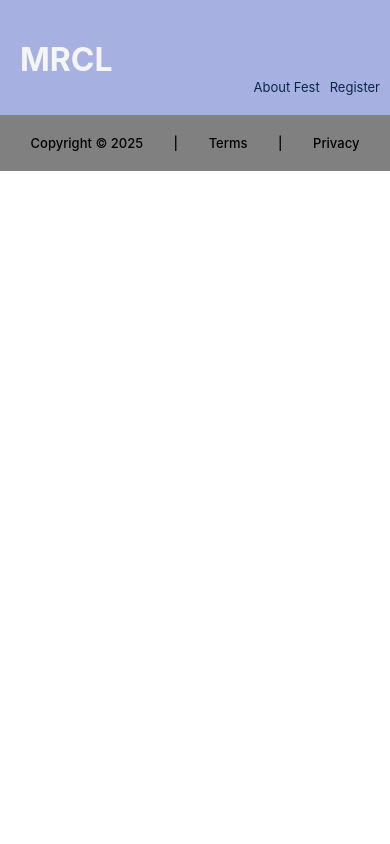
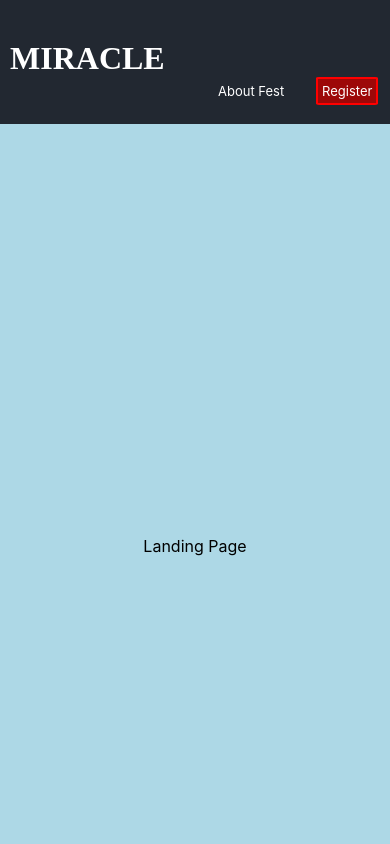
Before and after one commit to hema-akkireddi378/ProjectOnFest, a React (Vite) app: page / in a window 390 px wide. Shown: the top 844 px of the page. Built offline with nearby package versions, Linux system fonts and the light colour scheme.

Commit message:
css update

```diff
--- a/src/App.css
+++ b/src/App.css
@@ -1,3 +1,4 @@
+/* Css Reset */
 * {
   margin: 0;
   padding: 0;
@@ -7,24 +8,55 @@
 
 /* Mobile (480 px) */
 /* ================================================== */
+@media only screen and (max-width: 480px) {
+  /* Body Of Home  */
+  /* ================================================== */
+   /* Header */
+  /* ================================================== */
+   .header{
+    background-color:#222831;
+
+  }
+  /* main-header */
+  /* ================================================== */
+  .main-header{
+    /* padding: 20px 0px 5px 20px; */
+    color: white;
+    padding: 40px 0px 0px 10px ;
+    font-family: 'Times New Roman', Times, serif;
+  }
+
+  /* nav-elements Class */
+  /* ================================================== */
+
+  .nav-elements {
+    display: flex;
+    flex-direction: row;
+    align-items: end;
+    justify-content: end;
+    gap: 10px;
+    padding: 0px 10px 20px 0px ;
+    font-family: 'Inter', sans-serif;
+    font-size: small;
+    font-weight: 300px;
+    font-family: 'Inter', sans-serif;
+
+    /* background-color: #3F72AF; */
+  }
+
+
+  .bottomFooter{
+    display: flex;
+    flex-direction: row;
+    justify-content: space-evenly;
+    background-color: #EEEEEE;
+    width: 100%;
+
+  }
 
 .register-header{
   background-color: #3F72AF;
   color: white;
-}
-
-
-
-
-@media only screen and (max-width: 480px) {
-  /* Body Of Home  */
-  /* ================================================== */
-  .bottomFooter{
-    display: flex;
-    flex-direction: row;
-    justify-content: space-evenly;
-    background-color: gray;
-
 }
 
   .footer-bottom-2{
@@ -44,9 +76,7 @@
     display: flex;
     flex-direction: column;
   }
-  .SignInMainHeader{
-    background-color: #A6B1E1;
-  }
+
   .SignInHeader{
     padding:10% ;
     color: black;
@@ -55,11 +85,11 @@
 
   }
   .RegisterMainHeader{
-    background-color: #A6B1E1;
+    background-color:black;
   }
   .RegisterHeader{
     padding: 10%;
-    color: black;
+    color: white;
     font-size: xx-large;
     font-weight: 500;
   }
@@ -68,14 +98,23 @@
     text-decoration: none;
     color: black;
   }
+
+  .AboutFestMainHeader{
+   background-color: #000;
+  }
+  .AboutFestHeader{
+     padding: 10%;
+    color: white;
+    font-size: xx-large;
+    font-weight: 500;
+  }s
+
+
+
+
   /* main-logo */
   /* ==================================================== */
-.main-logo{
-  background-color: #0F4C75;
-  /* padding: 50% 30% 50% 30%; */
-  min-height: 50vh;
-  padding: 50% 15% 50% 15%;
-}
+
 /* ========================================================= */
 /* clg-logo */
 .clg-logo{
@@ -88,44 +127,61 @@
 }
 
 
-  /* Header */
-  /* ================================================== */
-   .header{
-    background-color:#A6B1E1;
-
-  }
-  /* main-header */
-  /* ================================================== */
-  .main-header{
-    /* padding: 20px 0px 5px 20px; */
-    color: whitesmoke;
-    padding: 40px 0px 0px 20px ;
-    font-family: 'Inter', sans-serif;
-  }
-
-  /* nav-elements Class */
-  /* ================================================== */
-
-  .nav-elements {
-    display: flex;
-    flex-direction: row;
-    align-items: end;
-    justify-content: end;
-    gap: 10px;
-    padding: 0px 10px 20px 0px ;
-    font-family: 'Inter', sans-serif;
-    font-size: small;
-    font-weight: 300px;
-    font-family: 'Inter', sans-serif;
-
-    /* background-color: #3F72AF; */
-  }
 
   /* link Class */
   /* ================================================== */
   .header-links {
     text-decoration: none;
-    color: #0A2647;
+    color: white;
+  }
+   .landingpagecontent{
+    height: 100vh;
+    display: flex;
+    align-items: center;
+    justify-content: center;
+    background-color: lightblue;
+
+  }
+  .mainHeader-nav-elements{
+  display: flex;
+  align-items: center;
+  justify-content: end;
+  gap: 2rem;
+  color: white;
+  padding-bottom: 5%;
+ }
+ .header-link-aboutfest{
+  text-decoration: none;
+  color: white;
+  font-size: small;
+  font-weight: 400;
+ }
+ .header-links-register{
+  text-decoration: none;
+  color: white;
+   font-size: small;
+  font-weight: 400;
+  margin-right: 3%;
+  background-color: rgb(157, 8, 8);
+  padding: 1%;
+  border-radius: 5%;
+  border: 2px solid red;
+
+ }
+ .main-logo{
+  background-color: #0F4C75;
+  /* padding: 50% 30% 50% 30%; */
+  min-height: 50vh;
+  padding: 50% 15% 50% 15%;
+}
+.logo{
+  height: 50vh;
+}
+.clg-logo{
+  height: 200px;
+  width: 200px;
+  border-radius: 50%;
+  margin-left: 10%;
 }
 /* header-profile class */
 /* ================================================== */
@@ -1478,7 +1534,7 @@
   .footer {
     display: flex;
     flex-direction: column;
-    background-color: gray;
+    background-color: #EEEEEE;
     padding: 10px;
     width: 100%;
 
@@ -1970,7 +2026,7 @@ border: 3px solid black;
   text-align: center;
   font-family: 'Franklin Gothic Medium', 'Arial Narrow', Arial, sans-serif;
   font-size: xx-large;
-  padding: 10px;
+  padding:30px 10px 0px 10px;
   font-weight: 400;
 }
 .clg-fest-logo{
@@ -1980,6 +2036,11 @@ border: 3px solid black;
 .about-fest-content{
   padding: 5px 10% 10% 10%;
   word-spacing: 10px;
+  text-align: justify;
+  font-size: large;
+  font-weight: 600;
+  line-height: 1.5rem;
+  text-indent: 3em;
 }
 
 /* ============================== */
--- a/src/App.jsx
+++ b/src/App.jsx
@@ -11,6 +11,8 @@ import Register  from "./Pages/HeaderPages/Register";
 import SignIn from "./Pages/HeaderPages/SignIn";
 import MyProfile from "./Pages/HeaderPages/MyProfile";
 
+
+import LandingPageContent from "./Pages/HeaderPages/LandingPageContent";
 
 import BannerLaunch from "./Pages/HeaderPages/BannerLaunchContent";
 import Traditional from "./Pages/HeaderPages/Traditional";
@@ -74,7 +76,7 @@ function App(){
      <Routes>
 
             {/* <Route path="/MainPage" element={<MainPage/>}></Route> */}
-
+            <Route path="/" element={<LandingPageContent/>}></Route>
             <Route path="/Home" element={<Home/>}></Route>
              <Route path="/Events" element={<Events/>}></Route>
              <Route path="/Register" element={<Register/>}></Route>
--- a/src/Components/Header.jsx
+++ b/src/Components/Header.jsx
@@ -9,31 +9,40 @@ export function MainHeader() {
             return (
                 <header className="RegisterMainHeader">
 
-                            <h1 className='RegisterHeader'>MRCL</h1>
+                            <h1 className='RegisterHeader'>MIRACLE</h1>
 
 
                 </header>
             )
             break;
 
-        case "TermsAndConditions":
+         case "/AboutFest":
+            return (
+                <header className="AboutFestMainHeader">
+
+                            <h1 className='AboutFestHeader'>MIRACLE</h1>
+                </header>
+            )
+            break;
+
+        case "/TermsAndConditions":
             return (
                 <header>
                     <nav>
                         <ul>
-                            <li className='main-header'>MRCL</li>
+                            <li className='main-header'>MIRACLE</li>
 
                         </ul>
                     </nav>
                 </header>
             )
             break;
-        case "PrivacyPolicy":
+        case "/PrivacyPolicy":
             return (
                 <header>
                     <nav>
                         <ul>
-                            <li className='main-header'>MRCL</li>
+                            <li className='main-header'>MIRACLE</li>
 
                         </ul>
                     </nav>
@@ -45,7 +54,7 @@ export function MainHeader() {
             return (
                 <header className="SignInMainHeader">
 
-                            <h1 className='SignInHeader'>MRCL</h1>
+                            <h1 className='SignInHeader'>MIRACLE</h1>
 
 
                 </header>
@@ -55,12 +64,12 @@ export function MainHeader() {
             return (
                 <div className='header'>
 
-                  <h1 className='main-header'>MRCL</h1>
+                  <h1 className='main-header'>MIRACLE</h1>
 
-                <nav className="nav-elements">
+                <nav className="mainHeader-nav-elements">
 
-                    <Link to="/AboutFest" className="header-links">About Fest</Link>
-                    <Link to="/Register" className="header-links">Register</Link>
+                    <Link to="/AboutFest" className="header-link-aboutfest">About Fest</Link>
+                    <Link to="/Register" className="header-links-register">Register</Link>
 
                 </nav>
                 </div>
@@ -71,7 +80,7 @@ export function MainHeader() {
             return (
                 <div className='header'>
 
-                  <h1 className='main-header'>MRCL</h1>
+                  <h1 className='main-header'>MIRACLE</h1>
 
                 <nav className="nav-elements">
 
--- /dev/null
+++ b/src/Pages/HeaderPages/LandingPageContent.jsx
@@ -0,0 +1,7 @@
+export default function LandingPageContent (){
+    return(
+        <main className="landingpagecontent">
+            Landing Page
+        </main>
+    )
+}
```
Also changed, not shown: src/Components/MainPage.jsx (deleted, +0 -9 lines). Lines whose indentation alone changed are shown as unchanged.
